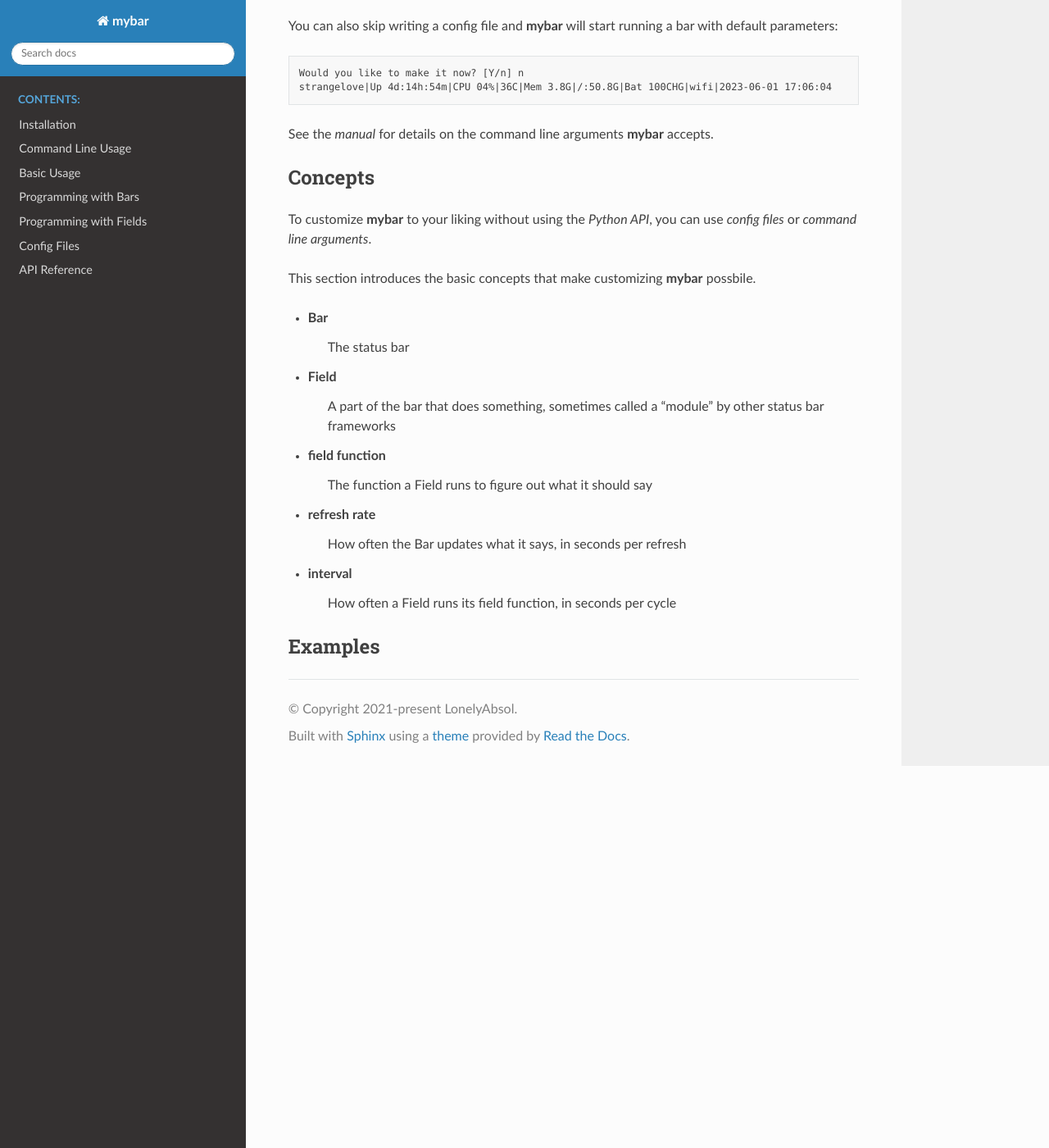
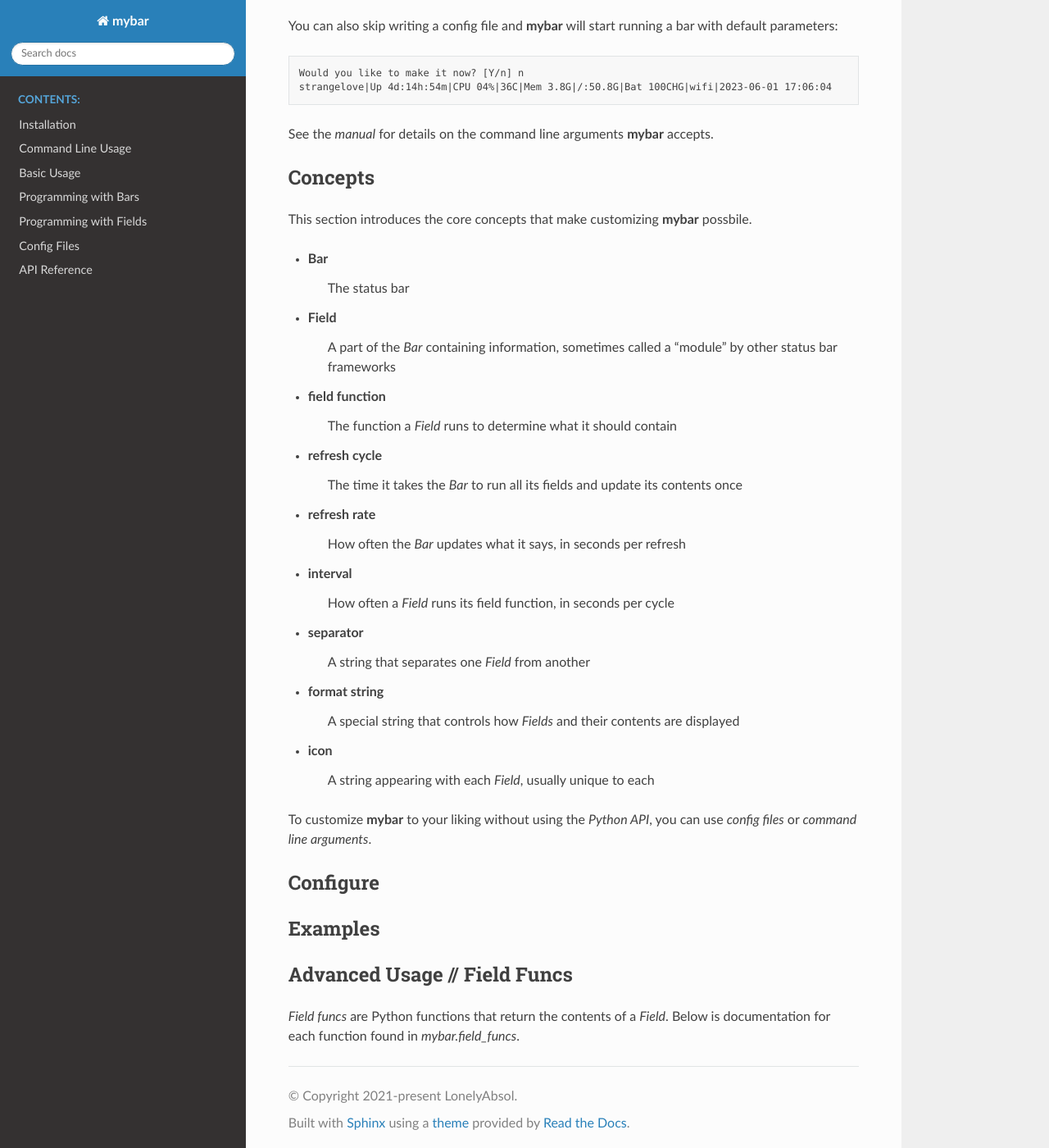
Before and after one commit to akyuute/mybar, a Sphinx documentation site: the page built from docs/README.rst, in a window 1280 px wide and 1400 px high, scrolled down 1075 px. Shown: the whole window at 82% size. Built offline with Sphinx 7.4.7 and the Read the Docs theme 2.0.0, drawn with Linux system fonts in a browser that asks for light colours; some of the changed text lies outside the part shown.

Commit message:
A little work on README (WIP)

```diff
--- a/docs/README.rst
+++ b/docs/README.rst
@@ -5,7 +5,7 @@ mybar
 *Craft highly customizable status bars with ease.*
 
 
-About
+About mybar
 ======
 **mybar** is a code library and command line tool written in Python for making
 status bars.
@@ -19,7 +19,7 @@ controls and every aspect of a bar available to be customized.
    Up 4d:14h:19m [CPU 03%/36C] | Bat 99CHG
 
 
-Install
+Install mybar
 ========
 
 **mybar** supports Python 3.11+.
@@ -29,7 +29,7 @@ It can be installed from the `Python Package Index`::
    $ python -m pip install mybar
 
 
-Use
+Use mybar
 ======
 
 By default, **mybar** looks at config files to load its options.
@@ -56,26 +56,46 @@ See the `manual` for details on the command line arguments **mybar** accepts.
 
 
 Concepts
-==============
+=========
+
+This section introduces the core concepts that make customizing **mybar** possbile.
+
+- Bar
+      The status bar
+- Field
+      A part of the `Bar` containing information, sometimes called a "module" by
+      other status bar frameworks
+- field function
+      The function a `Field` runs to determine what it should contain
+- refresh cycle
+      The time it takes the `Bar` to run all its fields and update its contents once
+- refresh rate
+      How often the `Bar` updates what it says, in seconds per refresh
+- interval
+      How often a `Field` runs its field function, in seconds per cycle
+- separator
+      A string that separates one `Field` from another
+- format string
+      A special string that controls how `Fields` and their contents are displayed
+- icon
+      A string appearing with each `Field`, usually unique to each
+
 
 To customize **mybar** to your liking without using the `Python API`, you can use
 `config files`
 or `command line arguments`.
 
-This section introduces the basic concepts that make customizing **mybar** possbile.
 
-- Bar
-      The status bar
-- Field
-      A part of the bar that does something, sometimes called a "module" by
-      other status bar frameworks
-- field function
-      The function a Field runs to figure out what it should say
-- refresh rate
-      How often the Bar updates what it says, in seconds per refresh
-- interval
-      How often a Field runs its field function, in seconds per cycle
+Configure
+==========
 
 
 Examples
 =========
+
+
+Advanced Usage // Field Funcs
+============
+
+`Field funcs` are Python functions that return the contents of a `Field`.
+Below is documentation for each function found in `mybar.field_funcs`.
```
